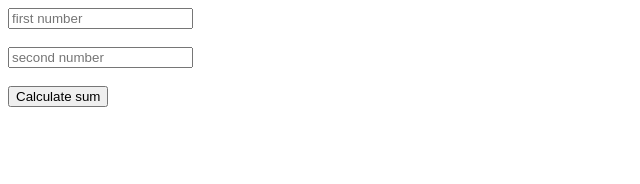
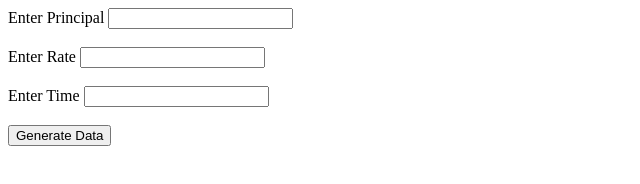
Before and after one commit to deveshattri/My-Express-hospital, a website: page main.html in a window 1280 px wide. Shown: the whole page, without its empty margins (0-640 px from the left). Drawn offline with Linux system fonts and the light colour scheme.

Commit message:
FE with BE for SI

```diff
--- a/main.html
+++ b/main.html
@@ -2,26 +2,37 @@
 <html lang="en">
 <head>
     <title>Document</title>
+</head>
+<body>
+    <label for="principal">Enter Principal</label>
+    <input type="text" id="inp1"> <br> <br>
+
+    <label for="Rate">Enter Rate</label>
+    <input type="text" id="inp2"> <br> <br>
+
+    <label for="Time">Enter Time</label>
+    <input type="text" id="inp3"> <br> <br>
+
+    <button onclick="abc()">Generate Data </button> <br> <br>
+
+    <div id="div1"></div>
+
     <script>
         async function abc(){
-            let a=document.getElementById("inp1").value;
-            let b=document.getElementById("inp2").value;
-            let aa=document.getElementById("firstdiv");
+            let pr=parseInt(document.getElementById("inp1").value);
+            let rt=parseInt(document.getElementById("inp2").value);
+            let tm=parseInt(document.getElementById("inp3").value);
             try{
-                const ans=await fetch(`http://localhost:3000/?a=${a}&b=${b}`);
-                const finalans=await ans.json();
-                console.log(finalans);
-                aa.innerHTML=finalans.ans;
-            }catch(e){
-                aa.innerHTML="Something Bad occurs";
+                const response=await fetch(`http://localhost:3000/?principal=${pr}&rate=${rt}&time=${tm}`);
+                const data= await response.json();
+                document.getElementById("div1").innerHTML=`<b> Interest is ${data.interest} </b> <br> <br> <b> Total is ${data.total} </b> `
+            }
+            catch(e){
+                document.getElementById("div1").innerHTML="Something Bad Occurs"
             }
         }
+
     </script>
-</head>
-<body>
-    <input id="inp1" type="text" placeholder="first number"> <br> <br>
-    <input id="inp2" type="text" placeholder="second number"> <br> <br>
-    <button onclick="abc()">Calculate sum</button> <br> <br>
-    <div id="firstdiv"></div>
+
 </body>
 </html>
```
Also changed, not shown: connectFEandBE.js (+7 -4 lines).
